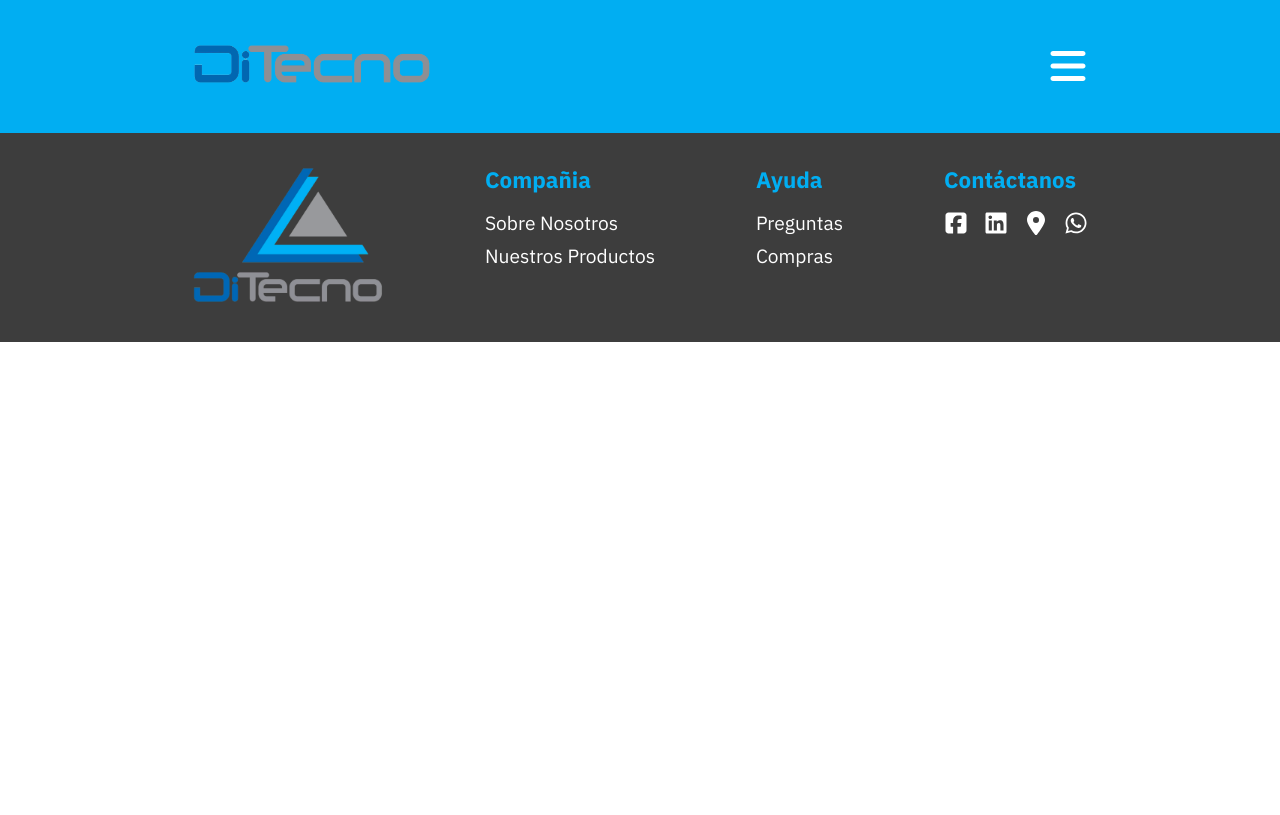
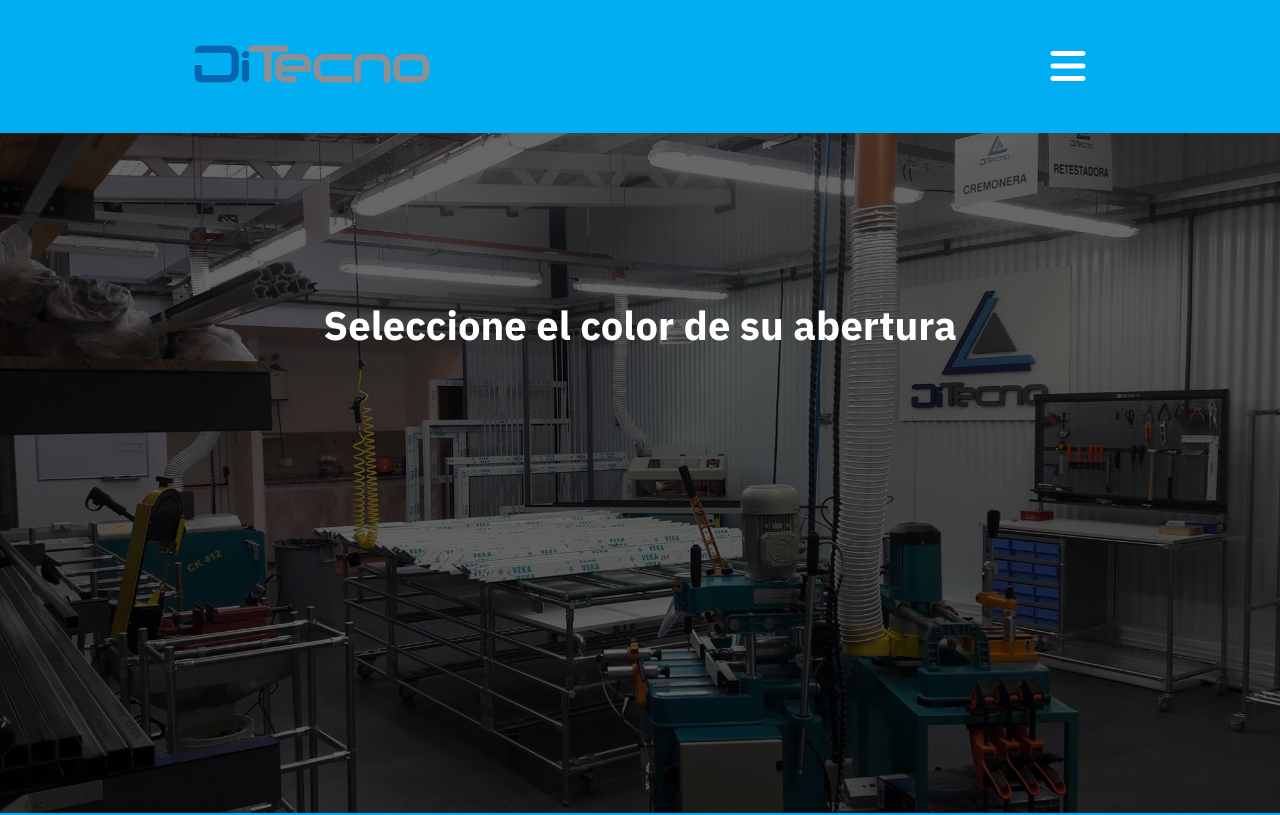
Before and after one commit to Fede-Diiorio/DiTecnoFrontend, a React (Vite) app: page /door/inward in a window 1280 px wide. Shown: the top 815 px of the page. Built offline with nearby package versions, Linux system fonts and the light colour scheme; a web font is replaced by a local one.

Commit message:
Se creó el componente DoorColor

```diff
--- a/src/App.jsx
+++ b/src/App.jsx
@@ -18,8 +18,8 @@ function App() {
         <Routes>
           <Route path='/' element={<IndexBody />} />
           <Route path='/product' element={<Product />} />
-          <Route path='/door' element={<Door />} />
-          <Route path='/window' element={<Window />} />
+          <Route path='/door/*' element={<Door />} />
+          <Route path='/window/*' element={<Window />} />
         </Routes>
         <Footer />
       </BrowserRouter>
--- a/src/components/Door/Door.jsx
+++ b/src/components/Door/Door.jsx
@@ -1,6 +1,7 @@
 import classes from './Door.module.scss';
 import { Route, Routes } from 'react-router-dom';
 import DoorOptions from './DoorOptions/DoorOptions';
+import DoorColor from './DoorColor/DoorColor';
 
 const Door = () => {
     return (
@@ -8,6 +9,7 @@ const Door = () => {
             <div className={classes.container}>
                 <Routes>
                     <Route path='/' element={<DoorOptions />} />
+                    <Route path=':option' element={<DoorColor />} />
                 </Routes>
             </div>
         </section>
--- /dev/null
+++ b/src/components/Door/DoorColor/DoorColor.jsx
@@ -0,0 +1,18 @@
+import classes from './DoorColor.module.scss';
+
+const DoorColor = () => {
+    return (
+        <section className={classes.heroImage}>
+            <div className={classes.shadow}>
+                <div className={classes.container}>
+                    <div className={classes.doorOptions}>
+                        <h2>Seleccione el color de su abertura</h2>
+                        <div className={classes.options}></div>
+                    </div>
+                </div>
+            </div>
+        </section>
+    );
+};
+
+export default DoorColor;
--- /dev/null
+++ b/src/components/Door/DoorColor/DoorColor.module.scss
@@ -0,0 +1,51 @@
+.heroImage {
+    background-image: url('../../../assets/portada.jpg');
+    background-repeat: no-repeat;
+    background-size: cover;
+    background-position: center;
+    height: 85vh;
+    position: relative;
+    border-bottom: 2px solid $lightPrimaryColor;
+
+    .shadow {
+        position: absolute;
+        background-color: rgba(0, 0, 0, .6);
+        width: 100%;
+        height: 100%;
+
+        .container {
+            max-width: 70vw;
+            margin: 0 auto;
+
+            .doorOptions {
+                margin-top: 15%;
+                display: flex;
+                justify-content: center;
+                align-items: center;
+                flex-direction: column;
+
+                h2 {
+                    color: $white;
+                }
+
+
+                .options {
+                    display: flex;
+                    gap: 2rem;
+                }
+            }
+
+            .backArrow {
+                margin-top: 15%;
+                font-size: 3rem;
+                color: $white;
+                transition: all .3s ease-in-out;
+
+                &:hover {
+                    scale: 1.1;
+                    color: $lightPrimaryColor;
+                }
+            }
+        }
+    }
+}
--- a/src/components/Door/DoorOptions/DoorOptions.jsx
+++ b/src/components/Door/DoorOptions/DoorOptions.jsx
@@ -12,8 +12,8 @@ const DoorOptions = () => {
                         <h2>Tipo de apertura</h2>
                         <p>Seleccione la dirección de apertura que desea para su puerta.</p>
                         <div className={classes.options}>
-                            <Button to={'/door/outward'}>Exterior</Button>
-                            <Button to={'/door/inward'}>Interior</Button>
+                            <Button to={'outward'}>Apertura hacia afuera</Button>
+                            <Button to={'inward'}>Apertura hacia adentro</Button>
                         </div>
                     </div>
                     <Link to={'/product'}><TiArrowBack className={classes.backArrow} /></Link>
```
